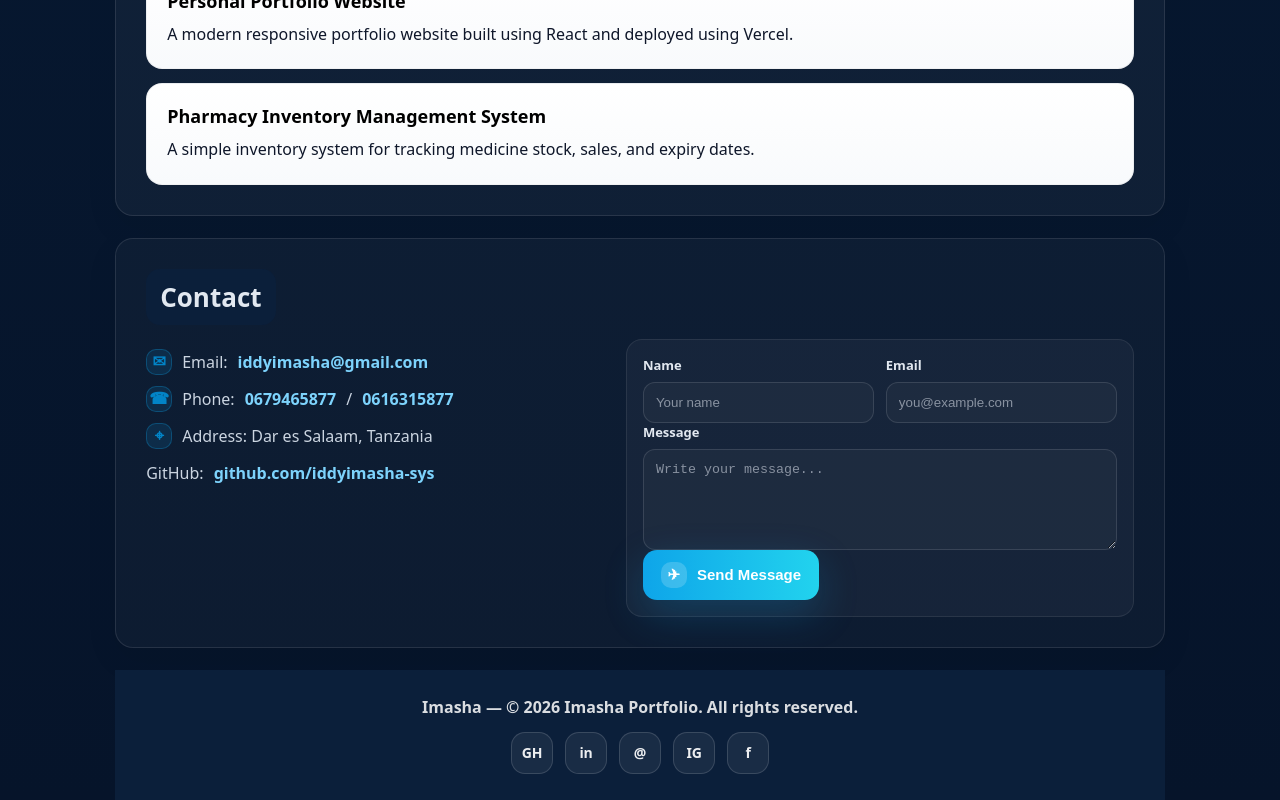
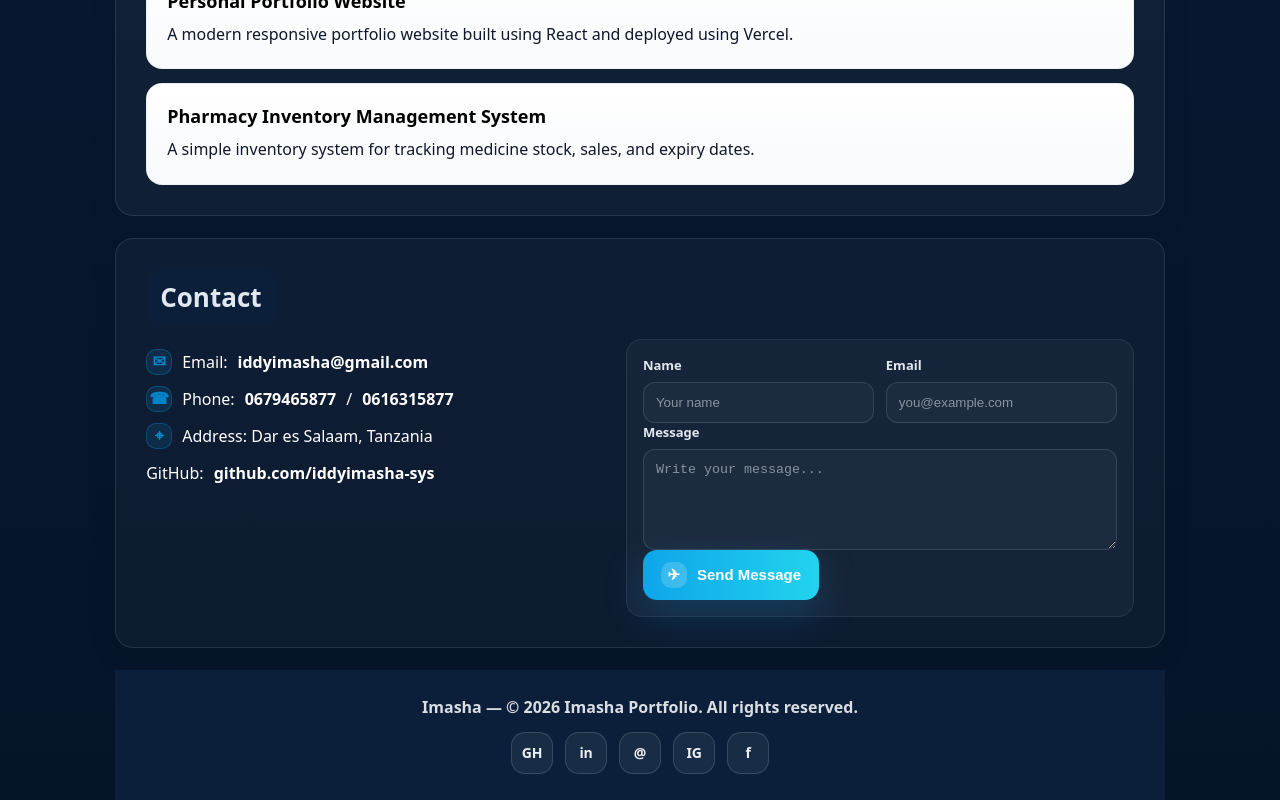
Before and after one commit to iddyimasha-sys/person-portfolio, a React (Vite) app: page / in a window 1280 px wide. Shown: the part 2028-2828 px from the top of the page. Built offline with nearby package versions, Linux system fonts and the light colour scheme.

Commit message:
Fix hover styling for Skills and Contact containers

```diff
--- a/src/index.css
+++ b/src/index.css
@@ -339,10 +339,27 @@ body{ padding-top:76px; }
   transition: color .2s ease, transform .18s ease;
 }
 
+/* Disable hover effects inside Skills container */
 #skills .skills span:hover{
-  transform: translateY(-1px);
-  color:#000000;
+  transform: none;
+  color: inherit;
 }
+
+/* Skills container: keep no visual changes during hover */
+#skills.card:hover{
+  background:rgba(255,255,255,0.04);
+  border-color:rgba(255,255,255,0.10);
+}
+
+#skills.card:hover h2{
+  background:#0b1f3a;
+  color:#ffffff;
+}
+
+#skills.card:hover p{
+  color:rgba(255,255,255,0.92);
+}
+
 
 #skills .skills span:focus-visible{
   outline:2px solid rgba(14,165,233,0.55);
@@ -383,7 +400,27 @@ body{ padding-top:76px; }
 /* CONTACT */
 .contact{
   background:rgba(255,255,255,0.03);
+  transition: background .2s ease, border-color .2s ease, transform .2s ease;
 }
+
+/* Disable hover styling for Contact card */
+.contact:hover{
+  background:rgba(255,255,255,0.03);
+  border-color:rgba(255,255,255,0.10);
+}
+
+/* Keep Contact header/paragraph colors unchanged on hover */
+#contact.card:hover h2{
+  background:#0b1f3a;
+  color:#ffffff;
+}
+
+#contact.card:hover p{
+  color:rgba(255,255,255,0.92);
+}
+
+
+
 
 .contact h2{ color:#e2e8f0; }
 
@@ -396,11 +433,12 @@ body{ padding-top:76px; }
 
 .contact-info p{
   margin:10px 0;
-  color:#cbd5e1;
+  color:#ffffff;
   display:flex;
   align-items:flex-start;
   gap:10px;
 }
+
 
 .contact-icon{
   width:26px;
@@ -417,14 +455,17 @@ body{ padding-top:76px; }
 }
 
 .contact a{
-  color:#7dd3fc;
-  font-weight:800;
-  transition: color .2s ease;
+  color:#ffffff;
+  font-weight:900;
+  transition: color .2s ease, opacity .2s ease;
 }
 
 .contact a:hover{
-  color:#38bdf8;
+  color:#ffffff;
+  opacity:1;
 }
+
+
 
 .contact-form{
   background:rgba(255,255,255,0.04);
```
Also changed, not shown: profile.png (deleted), src/assets/outline.jpg (deleted).
